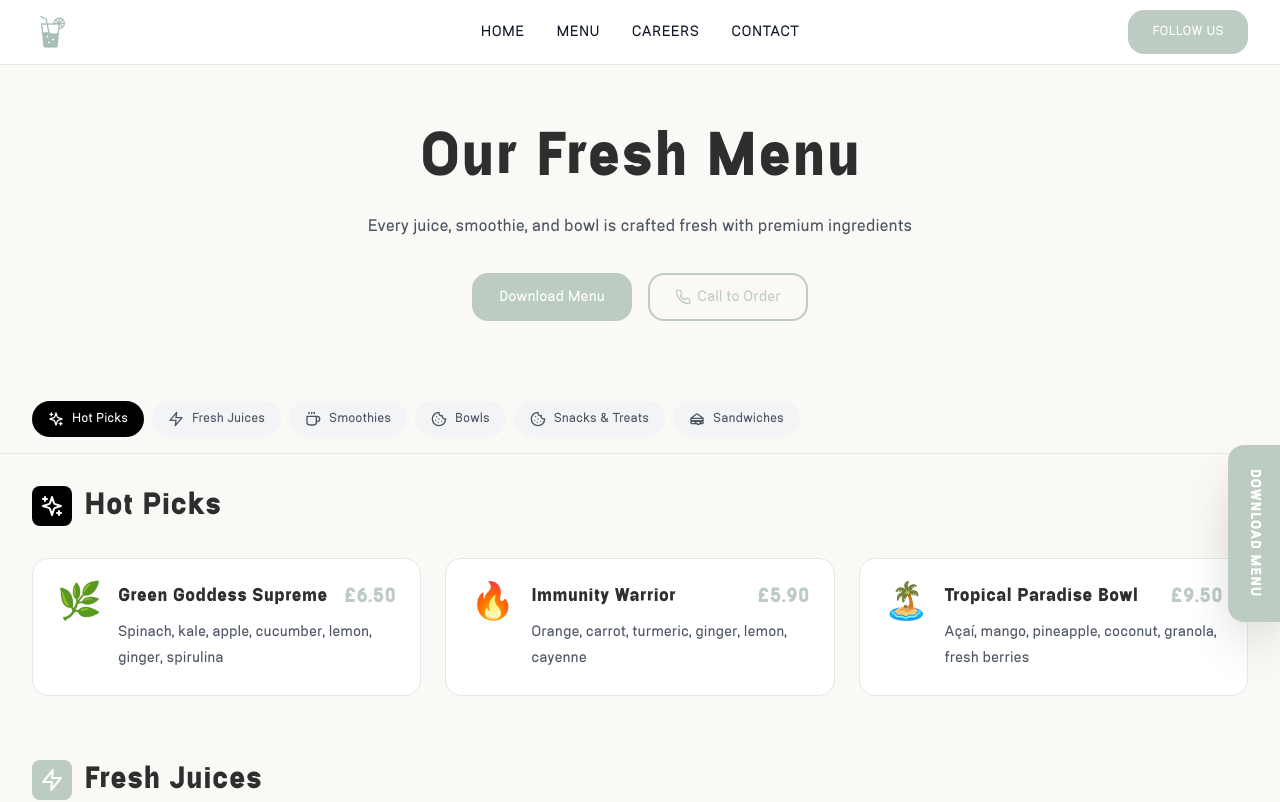
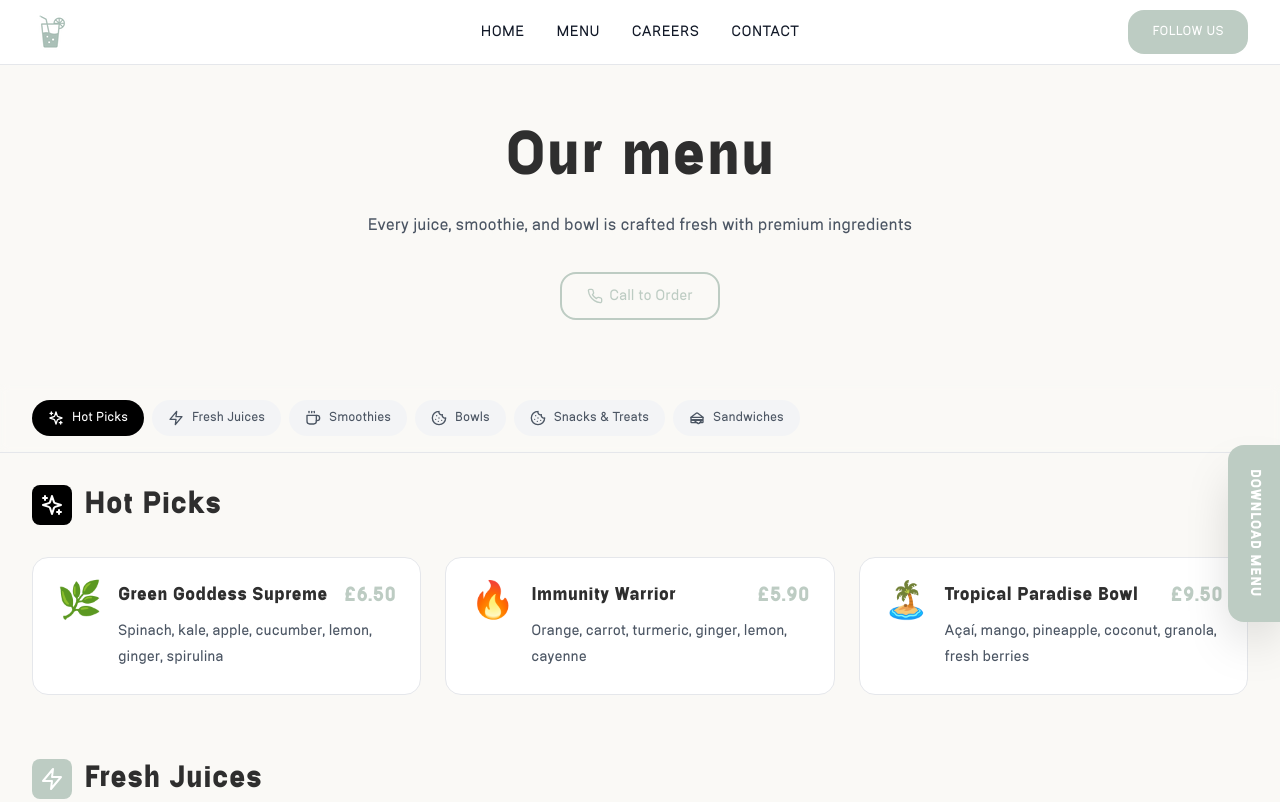
Before and after one commit to Kaz-z/juci, a Next.js app: page /menu in a window 1280 px wide. Shown: the top 802 px of the page. Built offline with nearby package versions, Linux system fonts and the light colour scheme.

Commit message:
Update layout padding, adjust autoplay delay for homepage slider, and enhance menu page animations for improved user experience.

```diff
--- a/src/app/layout.tsx
+++ b/src/app/layout.tsx
@@ -37,7 +37,7 @@ export default function RootLayout({
     <html lang="en">
       <body className="min-h-screen flex flex-col">
         <Header />
-        <main className="flex-1">
+        <main className="flex-1 pt-16">
           {children}
         </main>
         <Footer />
--- a/src/app/menu/page.tsx
+++ b/src/app/menu/page.tsx
@@ -241,39 +241,27 @@ export default function MenuPage() {
           <div className="text-center max-w-3xl mx-auto">
             <motion.h1
               className="text-4xl sm:text-5xl lg:text-6xl font-bold text-fg mb-6"
-              initial={{ opacity: 0, y: 20 }}
-              animate={{ opacity: 1, y: 0 }}
-              transition={{ duration: 0.6 }}
+              initial={{ opacity: 0 }}
+              animate={{ opacity: 1 }}
+              transition={{ duration: 0.8 }}
             >
-              Our Fresh Menu
+              Our menu
             </motion.h1>
             <motion.p
               className="text-lg text-gray-600 mb-8"
-              initial={{ opacity: 0, y: 20 }}
-              animate={{ opacity: 1, y: 0 }}
-              transition={{ duration: 0.6, delay: 0.1 }}
+              initial={{ opacity: 0 }}
+              animate={{ opacity: 1 }}
+              transition={{ duration: 0.8, delay: 0.2 }}
             >
               Every juice, smoothie, and bowl is crafted fresh with premium ingredients
             </motion.p>
 
             <motion.div
               className="flex flex-col sm:flex-row gap-4 justify-center items-center"
-              initial={{ opacity: 0, y: 20 }}
-              animate={{ opacity: 1, y: 0 }}
-              transition={{ duration: 0.6, delay: 0.2 }}
+              initial={{ opacity: 0 }}
+              animate={{ opacity: 1 }}
+              transition={{ duration: 0.8, delay: 0.4 }}
             >
-              <Button size="md" className="whitespace-nowrap w-40 h-12" asChild>
-                <a
-                  href={site.pdfMenuUrl}
-                  target="_blank"
-                  rel="noopener noreferrer"
-                  aria-label="View PDF menu"
-                  className="flex items-center justify-center gap-1.5"
-                >
-                  <span>Download Menu</span>
-                </a>
-              </Button>
-
               <Button variant="secondary" size="md" className="whitespace-nowrap w-40 h-12" asChild>
                 <a
                   href={`tel:${formatPhoneForTel(site.phone)}`}
@@ -327,10 +315,10 @@ export default function MenuPage() {
             key={category.id}
             id={category.id}
             className="mb-16"
-            initial={{ opacity: 0, y: 20 }}
-            whileInView={{ opacity: 1, y: 0 }}
+            initial={{ opacity: 0 }}
+            whileInView={{ opacity: 1 }}
             viewport={{ once: true, margin: "-100px" }}
-            transition={{ duration: 0.6 }}
+            transition={{ duration: 0.8 }}
           >
             <div className="flex items-center gap-3 mb-8">
               <div className={`p-2 rounded-lg ${category.color}`}>
@@ -344,11 +332,10 @@ export default function MenuPage() {
                 <motion.div
                   key={item.name}
                   className="bg-white rounded-xl p-6 border border-gray-200 hover:border-cta/50 hover:shadow-lg transition-all duration-300"
-                  initial={{ opacity: 0, y: 20 }}
-                  whileInView={{ opacity: 1, y: 0 }}
+                  initial={{ opacity: 0 }}
+                  whileInView={{ opacity: 1 }}
                   viewport={{ once: true }}
-                  transition={{ duration: 0.4, delay: index * 0.1 }}
-                  whileHover={{ y: -2 }}
+                  transition={{ duration: 0.6, delay: index * 0.1 }}
                 >
                   <div className="flex items-start gap-4">
                     {/* Emoji/Icon */}
--- a/src/app/page.tsx
+++ b/src/app/page.tsx
@@ -209,7 +209,7 @@ export default function HomePage() {
                 navigation
                 pagination={{ clickable: true }}
                 autoplay={{
-                  delay: 3000,
+                  delay: 6000,
                   disableOnInteraction: false,
                 }}
                 loop={true}
@@ -273,7 +273,7 @@ export default function HomePage() {
             >
               <Button
                 size="lg"
-                className="bg-gradient-to-r from-cta to-accent text-white hover:from-accent hover:to-cta rounded-full px-8 py-4 font-bold uppercase tracking-wider transition-all duration-300 text-base shadow-lg hover:shadow-xl transform hover:scale-105"
+                className="bg-alt-bg text-white hover:bg-alt-bg/90 rounded-full px-8 py-4 font-bold uppercase tracking-wider transition-all duration-300 text-base shadow-lg hover:shadow-xl transform hover:scale-105"
                 style={{ fontFamily: 'Aftetir, sans-serif' }}
                 asChild
               >
--- a/src/components/Header.tsx
+++ b/src/components/Header.tsx
@@ -32,7 +32,7 @@ export default function Header() {
 
   return (
     <>
-      <header className="sticky top-0 z-40 bg-white border-b border-gray-200">
+      <header className="fixed top-0 left-0 right-0 z-50 bg-white border-b border-gray-200">
         <nav className="max-w-7xl mx-auto px-4 sm:px-6 lg:px-8">
           <div className="flex justify-between items-center h-16">
             {/* Mobile Menu Button - Left Side (Mobile Only) */}
@@ -67,51 +67,24 @@ export default function Header() {
             </div>
 
             {/* Logo - Left on Desktop, Center on Mobile */}
-            <motion.div
-              className="flex items-center lg:flex-1"
-              layout
-              transition={{ duration: 0.3, ease: "easeInOut" }}
-            >
+            <div className="flex items-center lg:flex-1">
               <Link
                 href="/"
                 className="flex items-center hover:opacity-90 transition-opacity lg:justify-start justify-center w-full lg:w-auto"
                 aria-label="Juci home"
               >
-                <motion.img
+                <img
                   src="/images/juci-logo-circle.png"
                   alt="Juci Logo"
                   className="h-10 w-10"
-                  layout
-                  transition={{ duration: 0.3, ease: "easeInOut" }}
                 />
               </Link>
-            </motion.div>
+            </div>
 
             {/* Desktop Navigation - Center */}
-            <motion.div
-              className="hidden lg:flex items-center space-x-8 flex-1 justify-center"
-              initial={false}
-              animate={{
-                opacity: 1,
-                scale: 1,
-                x: 0
-              }}
-              transition={{ duration: 0.3, ease: "easeInOut" }}
-            >
+            <div className="hidden lg:flex items-center space-x-8 flex-1 justify-center">
               {navigation.map((item, index) => (
-                <motion.div
-                  key={item.name}
-                  initial={false}
-                  animate={{
-                    opacity: 1,
-                    y: 0
-                  }}
-                  transition={{
-                    duration: 0.3,
-                    ease: "easeInOut",
-                    delay: index * 0.05
-                  }}
-                >
+                <div key={item.name}>
                   <Link
                     href={item.href}
                     className="relative font-normal text-base uppercase tracking-wide text-gray-900 hover:text-gray-600 transition-colors group py-2"
@@ -120,27 +93,14 @@ export default function Header() {
                     {item.name}
                     <span className="absolute bottom-0 left-0 w-0 h-0.5 bg-cta transition-all duration-300 ease-out group-hover:w-full"></span>
                   </Link>
-                </motion.div>
+                </div>
               ))}
-            </motion.div>
+            </div>
 
             {/* Right Side - Sign Up/Login (Desktop Only) + Mobile Spacer */}
-            <motion.div
-              className="flex items-center space-x-4 lg:flex-1 lg:justify-end"
-              layout
-              transition={{ duration: 0.3, ease: "easeInOut" }}
-            >
+            <div className="flex items-center space-x-4 lg:flex-1 lg:justify-end">
               {/* Sign Up/Login Button - Desktop Only */}
-              <motion.div
-                className="hidden lg:flex items-center"
-                initial={false}
-                animate={{
-                  opacity: 1,
-                  scale: 1,
-                  x: 0
-                }}
-                transition={{ duration: 0.3, ease: "easeInOut", delay: 0.1 }}
-              >
+              <div className="hidden lg:flex items-center">
                 <Button
                   className="bg-black text-white hover:bg-gray-800 rounded-full px-6 py-2 text-sm font-normal uppercase tracking-wide"
                   style={{ fontFamily: 'Aftetir, sans-serif' }}
@@ -150,11 +110,11 @@ export default function Header() {
                     FOLLOW US
                   </Link>
                 </Button>
-              </motion.div>
+              </div>
 
               {/* Mobile Spacer to balance the hamburger menu */}
               <div className="lg:hidden w-10"></div>
-            </motion.div>
+            </div>
           </div>
         </nav>
       </header>
```
